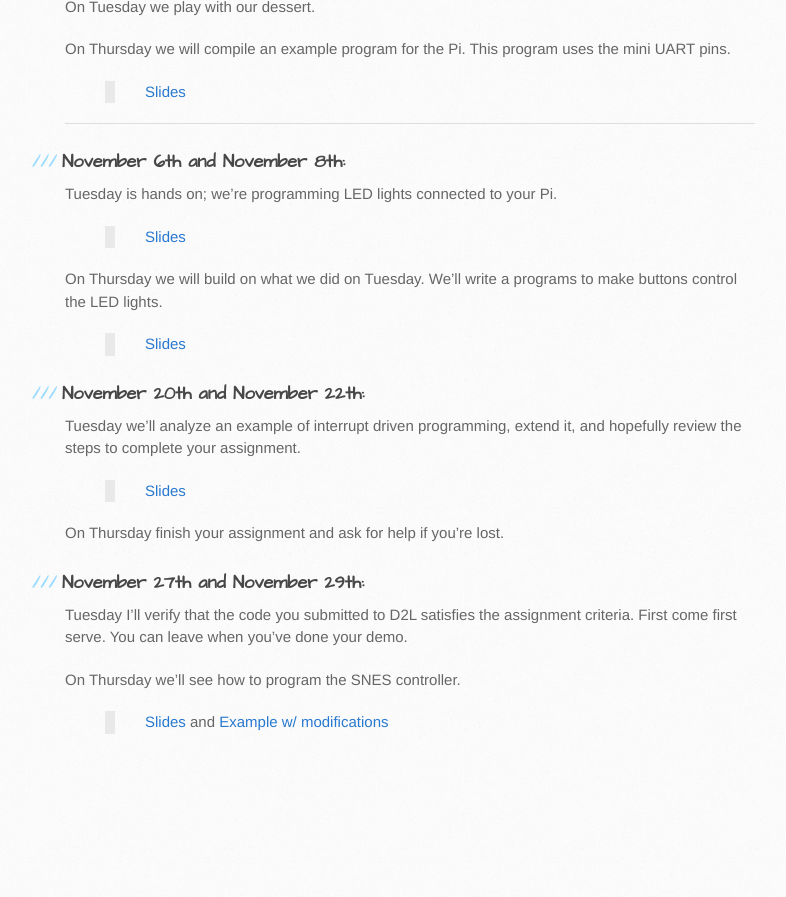
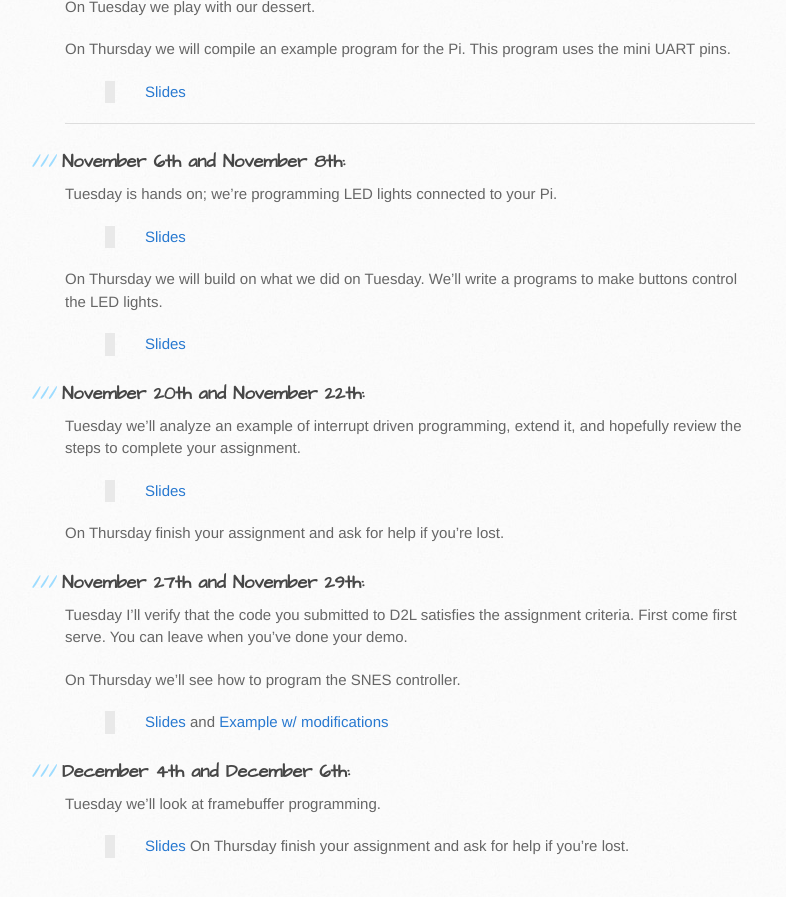
Before and after one commit to philstutorials/philstutorials.github.io, a Jekyll site: the page built from CPSC359.md, in a window 1280 px wide and 900 px high, scrolled down 1875 px. Shown: the top 897 px of the window, without its empty margins (105-891 px from the left). Built offline with Jekyll 4.4.1, drawn with Linux system fonts in a browser that asks for light colours; our own code applies the rules of GitHub Pages for plain Markdown files; before the commit the page ends 2651 px from its top, so only the background shows below that.

Commit message:
Update CPSC359.md

```diff
--- a/CPSC359.md
+++ b/CPSC359.md
@@ -95,3 +95,8 @@ Tuesday I'll verify that the code you submitted to D2L satisfies the assignment
 
 On Thursday we'll see how to program the SNES controller.
 > [Slides](https://slides.com/pathomas/gpio-programming-snes#/) and [Example w/ modifications](https://github.com/philstutorials/philstutorials.github.io/raw/master/_data/07_SNESController_Ext.zip)
+
+### December 4th and December 6th:
+Tuesday we'll look at framebuffer programming.
+> [Slides](https://slides.com/pathomas/frame-buffers#/)
+On Thursday finish your assignment and ask for help if you're lost.
```
